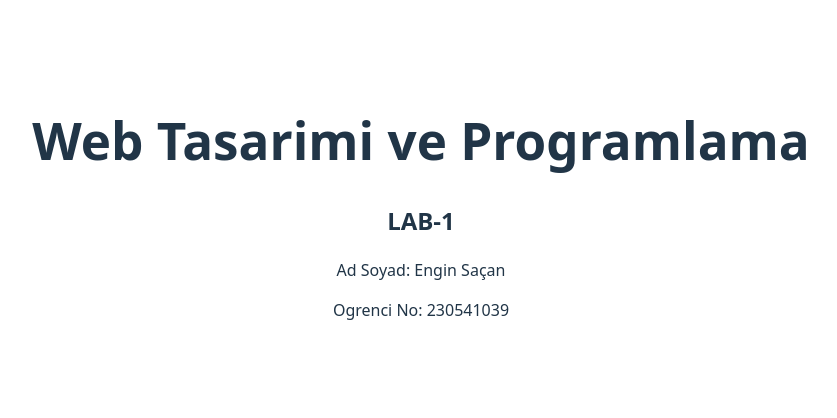
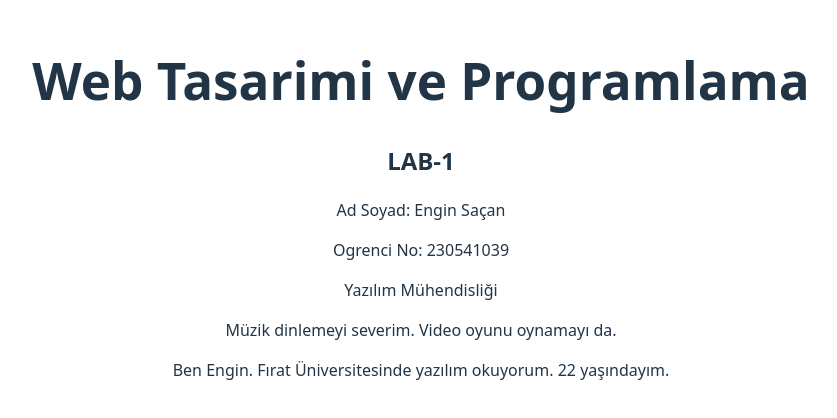
Before and after one commit to barikuz/web-lab-hello, a React (Vite) app: page / in a window 1280 px wide. Shown: the part 192-610 px from the top of the page, without its empty margins (219-1056 px from the left). Built offline with nearby package versions, Linux system fonts and the light colour scheme.

Commit message:
feat: add personal details to homepage

```diff
--- a/src/App.tsx
+++ b/src/App.tsx
@@ -7,6 +7,9 @@ function App() {
         <h2>LAB-1</h2>
         <p>Ad Soyad: Engin Saçan</p>
         <p>Ogrenci No: 230541039</p>
+        <p>Yazılım Mühendisliği</p>
+        <p>Müzik dinlemeyi severim. Video oyunu oynamayı da.</p>
+        <p>Ben Engin. Fırat Üniversitesinde yazılım okuyorum. 22 yaşındayım.</p>
       </div>
   )
 }
```
